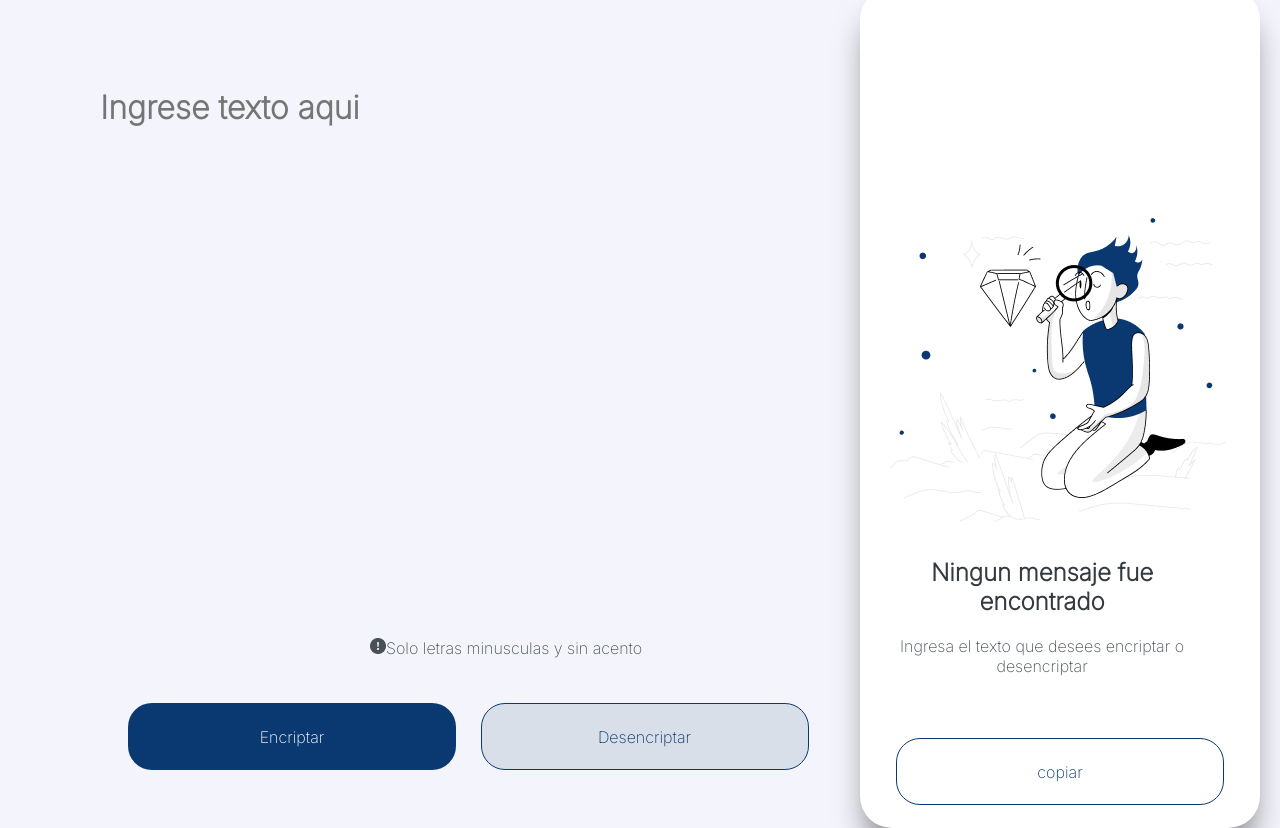
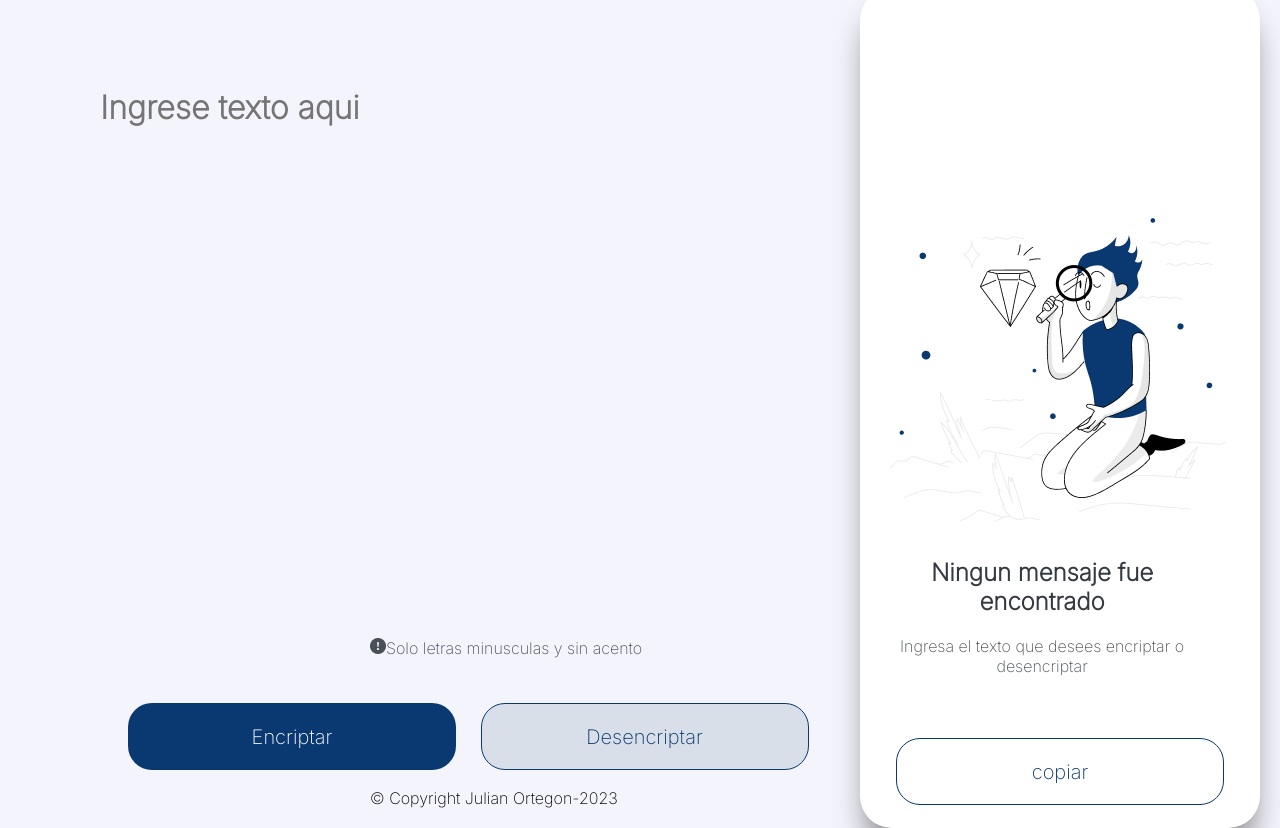
Before and after one commit to julidrums/AluraChallengeEncripter, a plain HTML site: page index.html in a window 1280 px wide. Shown: the part 82-910 px from the top of the page. Drawn offline with Linux system fonts and the light colour scheme.

Commit message:
Ultimos detalles

```diff
--- a/index.html
+++ b/index.html
@@ -27,6 +27,7 @@
                <input type="button" class="btn-encriptar" value="Encriptar">
                <input type="button" class="btn-desencriptar" value="Desencriptar">
             </div>
+            <p class="copyright">&copy Copyright Julian Ortegon-2023</p>
         </section>
         <section class="seccion2">
             <div class="contenedor-muneco">
--- a/script.js
+++ b/script.js
@@ -6,6 +6,8 @@ var resultado = document.querySelector(".texto-resultado");
 
 botonEncriptar.onclick = encriptar;
 botonDesencriptar.onclick = desencriptar;
+
+
 
 function encriptar(){
     ocultarAdelante();
--- a/style.css
+++ b/style.css
@@ -13,6 +13,13 @@ header {
   width: 100%;
   height: 70px;
 }
+
+
+.seccion1{
+flex-wrap: wrap;
+min-width:250px ;
+}
+
 
 .logo {
   width: 50px;
@@ -41,12 +48,14 @@ main {
   width: 80%;
   height: 100%;
   border: none;
+  border-radius: 10px;
   background-color: #f4f4fc;
-  cursor: pointer;
+  cursor: text;
   color: #0a3871;
   font-size: 32px;
   font-family: 'Inter', sans-serif;
   font-weight: bold;
+
 }
 
 .cajaTexto::placeholder {
@@ -60,6 +69,7 @@ main {
   left: 370px;
   display: flex;
   color: #495057;
+
 }
 
 .imagenAlerta{
@@ -81,12 +91,18 @@ main {
   border-radius: 24px;
   background-color: #0a3871;
   color: white;
-  font-size: 16px;
+  font-size: 20px;
   font-weight: 400;
   font-family: "Inter", sans-serif;
   border: none;
   margin-right: 20px;
   cursor: pointer;
+}
+
+.btn-encriptar:hover{
+  background-color: #65a1f0;
+  color: #0a3871;
+  transform: scale(1.1);
 }
 
 .btn-desencriptar {
@@ -95,11 +111,25 @@ main {
   border-radius: 24px;
   background-color: #d8dfe8;
   color: #0a3871;
-  font-size: 16px;
+  font-size: 20px;
   font-weight: 400;
   font-family: "Inter", sans-serif;
   border: 1px solid #0a3871;
   cursor: pointer;
+}
+
+.btn-desencriptar:hover{
+  background-color: #65a1f0;
+  color: white;
+  transform: scale(1.1);
+}
+
+.copyright{
+  position: absolute;
+  top: 800px;
+  left: 370px;
+  display: flex;
+
 }
 
 .seccion2 {
@@ -162,7 +192,7 @@ margin-left: 25px;
 }
 
 .contenedor-resultado p {
-  position: absolute;
+  /* position: absolute;  */
   color: #495057;
   font-family: 'Inter', sans-serif;
   font-size: 28px;
@@ -183,7 +213,7 @@ margin-left: 25px;
   border-radius: 24px;
   background-color: #ffffff;
   color: #0a3871;
-  font-size: 16px;
+  font-size: 20px;
   font-weight: 400;
   font-family: "Inter", sans-serif;
   border: 1px solid #0a3871;
@@ -193,6 +223,12 @@ margin-left: 25px;
   right:4px;
 }
 
+.btn-copiar:hover{
+  color: #f4f4fc;
+  background-color: rgb(19, 18, 18);
+  transform: scale(1.1);
+}
+
 .ocultar{
   display: none;
 }
```
